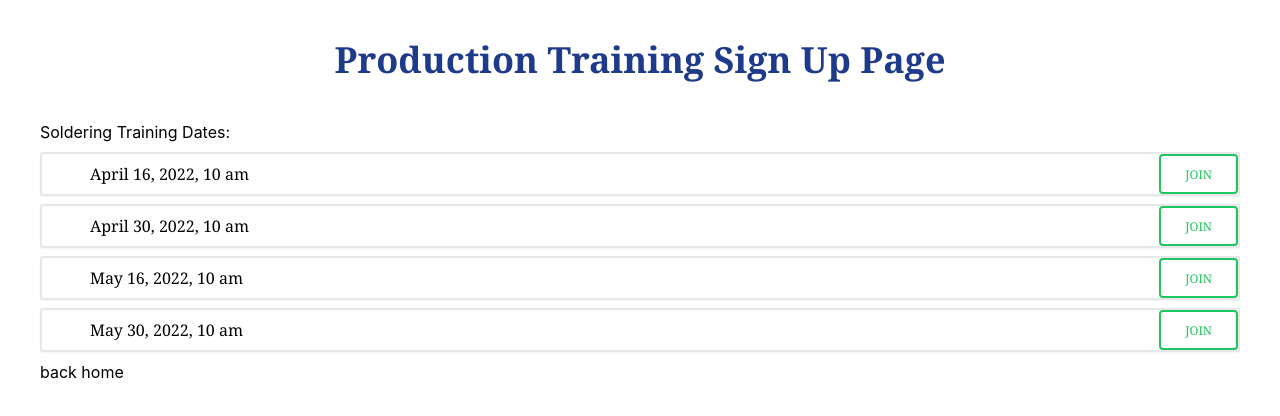
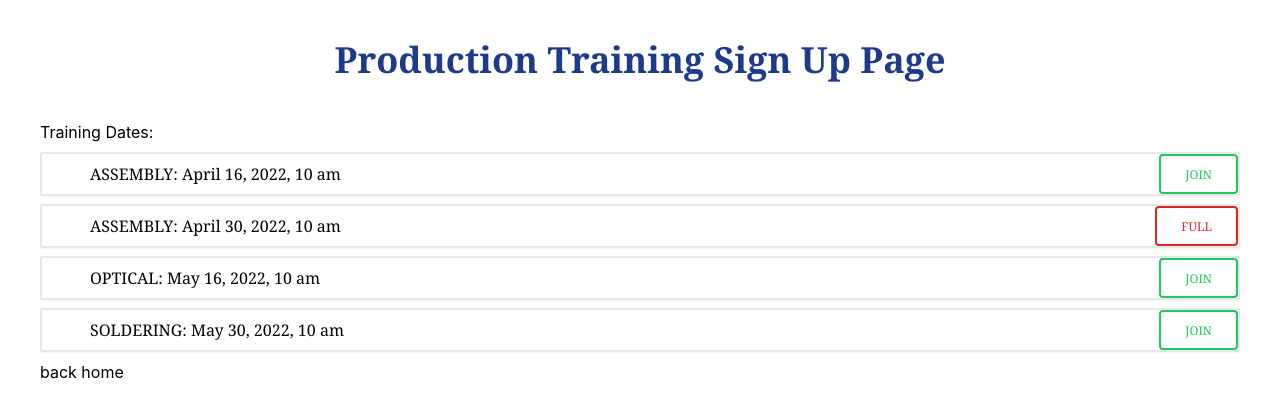
Before and after one commit to Kennethz374/signUpSheetTemplateForProduction, a React (Create React App) app: page /assembly in a window 1280 px wide. Shown: the top 416 px of the page. Built offline with nearby package versions, Linux system fonts and the light colour scheme; what tw-elements would draw is missing.

Commit message:
when capacity is full, disalbe and showed full notification button for specific slot

```diff
--- a/src/components/schedulePage.js
+++ b/src/components/schedulePage.js
@@ -3,16 +3,17 @@ import { Link } from "react-router-dom";
 const SchedulePage = ({ dates }) => {
 	return (
 		<>
-			<h4>Soldering Training Dates:</h4>
+			<h4>Training Dates:</h4>
 			{dates.map((singledate) => {
 				return (
 					<div className=" my-2 font-serif border-2 rounded-sm shadow-sm flex justify-between">
 						<div className="px-12 py-2">
 							<h1>
-								{singledate.date}, {singledate.time}
+								{singledate.training.toUpperCase()}: {singledate.date},{" "}
+								{singledate.time}
 							</h1>
 						</div>
-
+						{singledate.capacity !== 6 ? (
 							<div className="flex space-x-2 justify-center ">
 								<button
 									type="button"
@@ -21,6 +22,17 @@ const SchedulePage = ({ dates }) => {
 									Join
 								</button>
 							</div>
+						) : (
+							<div className="flex space-x-2 justify-center ">
+								<button
+									type="button"
+									class="inline-block px-6 py-2 border-2 border-red-600 text-red-600 font-medium text-xs leading-tight uppercase rounded transition duration-150 ease-in-out"
+									disabled
+								>
+									Full
+								</button>
+							</div>
+						)}
 					</div>
 				);
 			})}
--- a/src/data/data.js
+++ b/src/data/data.js
@@ -45,12 +45,11 @@ const dates = [
 		trainees: ["Jim", "Neel", "Wong"],
 		training: "assembly",
 		id: 1,
-		avatar: "",
 	},
 	{
 		date: "April 30, 2022",
 		time: "10 am",
-		capacity: 3,
+		capacity: 6,
 		trainees: ["Jim", "Neel", "Wong"],
 		training: "assembly",
 		id: 2,
```
Lines whose indentation alone changed are shown as unchanged.
